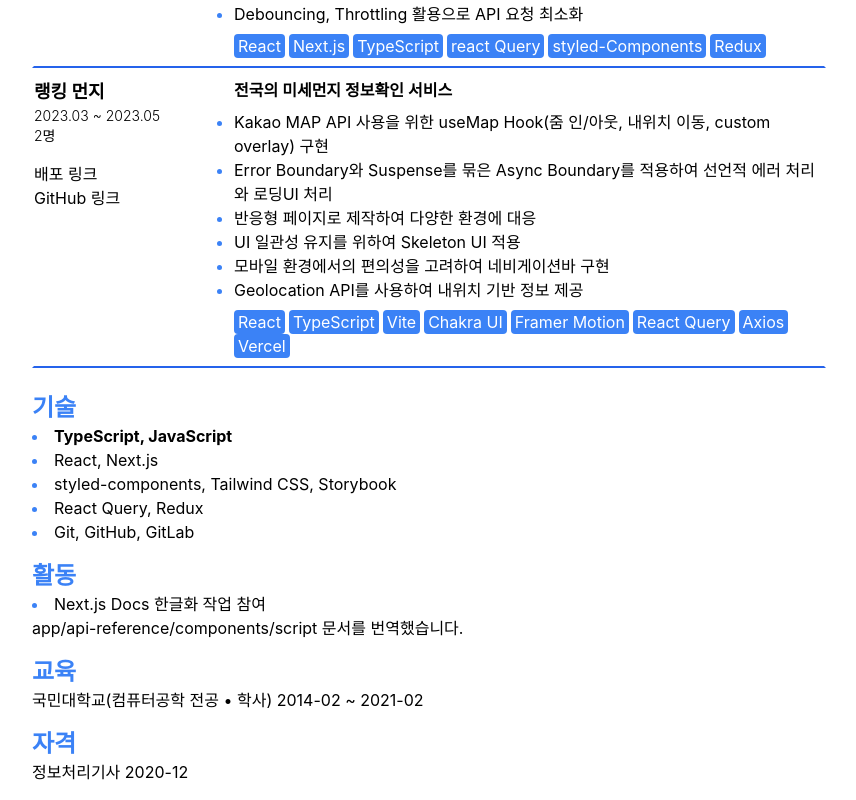
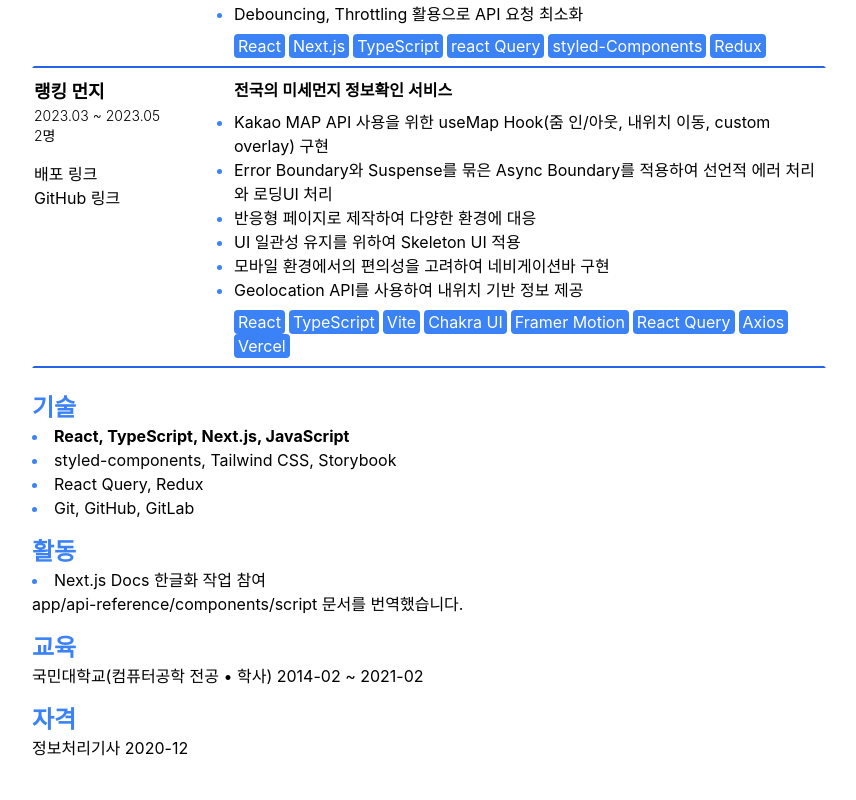
Before and after one commit to jaekwanAHN/resume, a Next.js app: page / in a window 1280 px wide. Shown: the part 1356-2156 px from the top of the page, without its empty margins (211-1067 px from the left). After the commit the page ends 2132 px from the top, so only its background shows below. Built offline with nearby package versions, Linux system fonts and the light colour scheme; a web font is replaced by a local one.

Commit message:
skills 순서 수정

```diff
--- a/src/data/personal.ts
+++ b/src/data/personal.ts
@@ -7,8 +7,7 @@ export const personalInformation: PersonalInformation = {
   github: 'https://github.com/jaekwanAHN',
   blog: 'https://jaekwan.tistory.com',
   skills: [
-    ['TypeScript', 'JavaScript'],
-    ['React', 'Next.js'],
+    ['React', 'TypeScript', 'Next.js', 'JavaScript'],
     ['styled-components', 'Tailwind CSS', 'Storybook'],
     ['React Query', 'Redux'],
     ['Git', 'GitHub', 'GitLab'],
```
